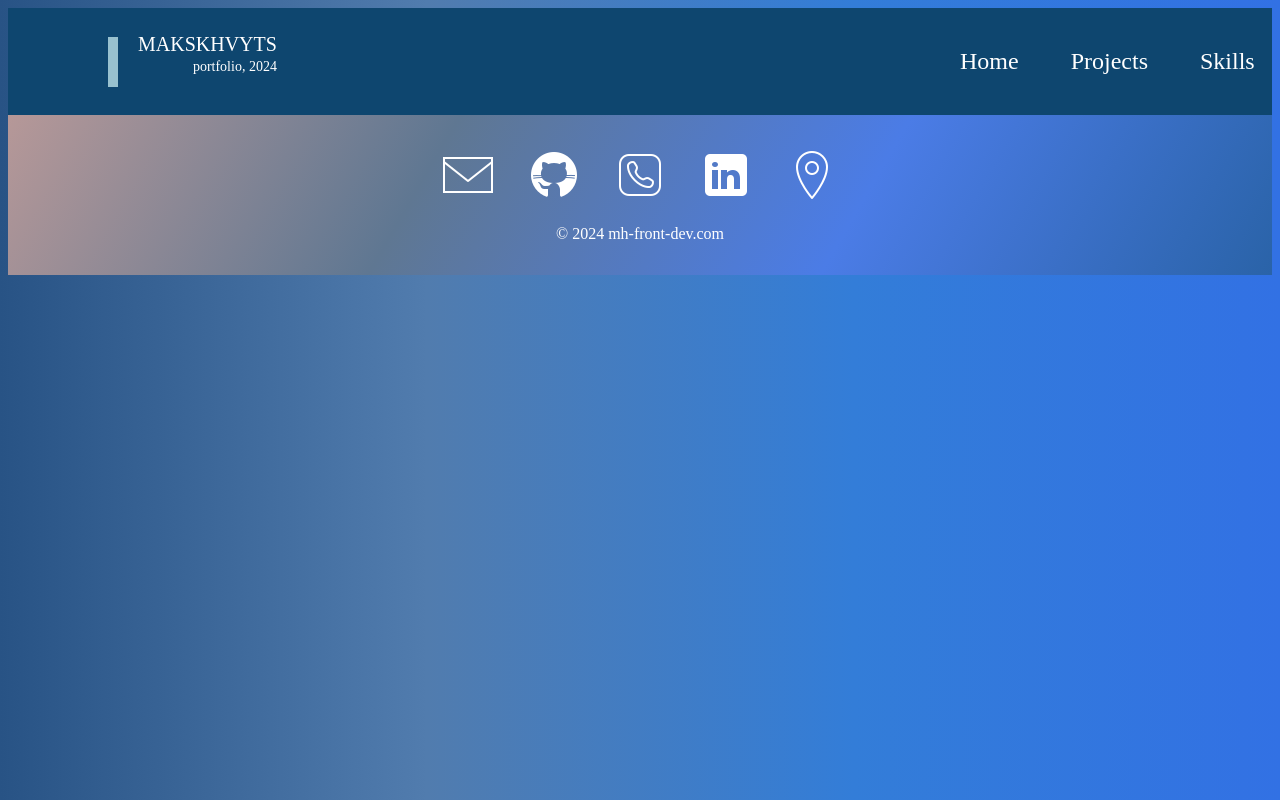
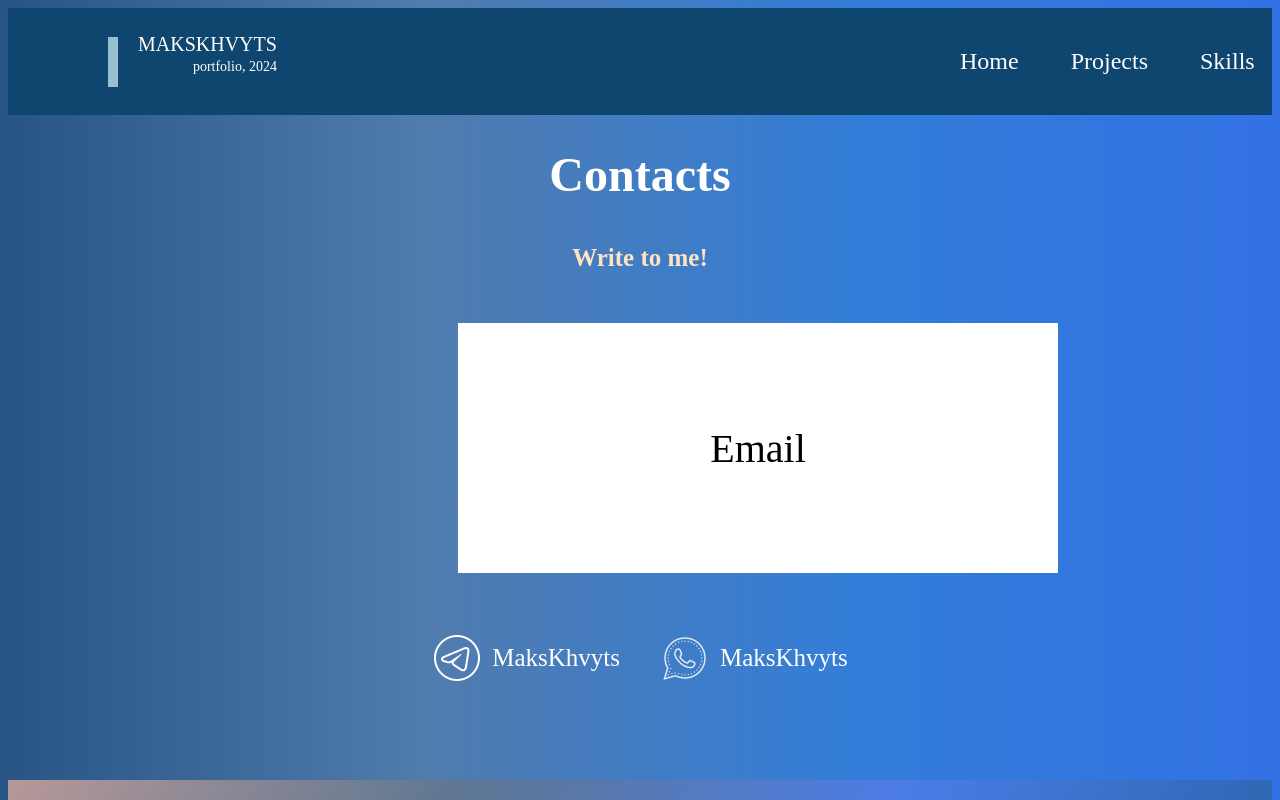
Before and after one commit to makskhv21/myWebSite, a JavaScript app: page /Contacts in a window 1280 px wide. Shown: the top 800 px of the page. Built offline with nearby package versions, Linux system fonts and the light colour scheme; the HTML template or start-up script is replaced by a standard one.

Commit message:
Add page Contacts

```diff
--- a/src/App.js
+++ b/src/App.js
@@ -8,6 +8,7 @@ import Footer from "./components/footer/Footer"
 
 /* pages */
 import Skills from "./components/pages/Skills/Skills"
+import Contacts from "./components/pages/Contacts/Contacts"
 
 function App() {
   return (
@@ -17,6 +18,7 @@ function App() {
         <Routes>
             <Route path="/Home" element={<Main /> }/>
             <Route path="/Skills" element={<Skills /> }/>
+            <Route path="/Contacts" element={<Contacts /> }/>
         </Routes>
         < Footer />
       </Router>
--- /dev/null
+++ b/src/components/pages/Contacts/Contacts.css
@@ -0,0 +1,47 @@
+.header-contacts {
+    display: flex;
+    flex-direction: column;
+    align-items: center;
+}
+
+.header-contacts > h1 {
+    font-size: 48px;
+    font-weight: bolder;
+}
+
+.header-contacts > h2 {
+    margin-top: 10px;
+    font-size: 25px;
+    color: bisque;
+}
+
+.email {
+    width: 600px;
+    height: 250px;
+    background-color: white;
+    color: black;
+    font-size: 40px;
+    display: flex;
+    justify-content: center;
+    align-items: center;
+    margin-left: 450px;
+    margin-top: 30px;
+}
+
+.contacts-tg-wsapp {
+    display: flex;
+    justify-content: center;
+    margin-top: 60px;
+    gap: 40px;
+}
+
+.tg, .whatsapp {
+    display: flex;
+    align-items: center;
+    gap: 10px;
+}
+
+.tg>span, .whatsapp>span {
+    margin-bottom: 0;
+    font-size: 25px;
+}
--- /dev/null
+++ b/src/components/pages/Contacts/Contacts.js
@@ -0,0 +1,30 @@
+import "./Contacts.css"
+
+import telegramImage from "./img/telegram.png"
+import whatsappImage from "./img/whatsapp.png"
+
+function Contacts() {
+
+    return(
+        <main>
+            <div className="header-contacts">
+                <h1>Contacts</h1>
+                <h2>Write to me!</h2>
+            </div>
+            <div className="email">Email</div>
+            <div className="contacts-tg-wsapp">
+                <div className="tg">
+                    <img src={telegramImage} alt="tg"/>
+                    <span>MaksKhvyts</span>
+                </div>
+                <div className="whatsapp">
+                    <img src={whatsappImage} alt="whatsapp"/>
+                    <span>MaksKhvyts</span>
+                </div>
+            </div>
+
+       </main>
+    )
+}
+
+export default Contacts;
```
Also changed, not shown: src/components/pages/Contacts/img/telegram.png (added), src/components/pages/Contacts/img/whatsapp.png (added).
